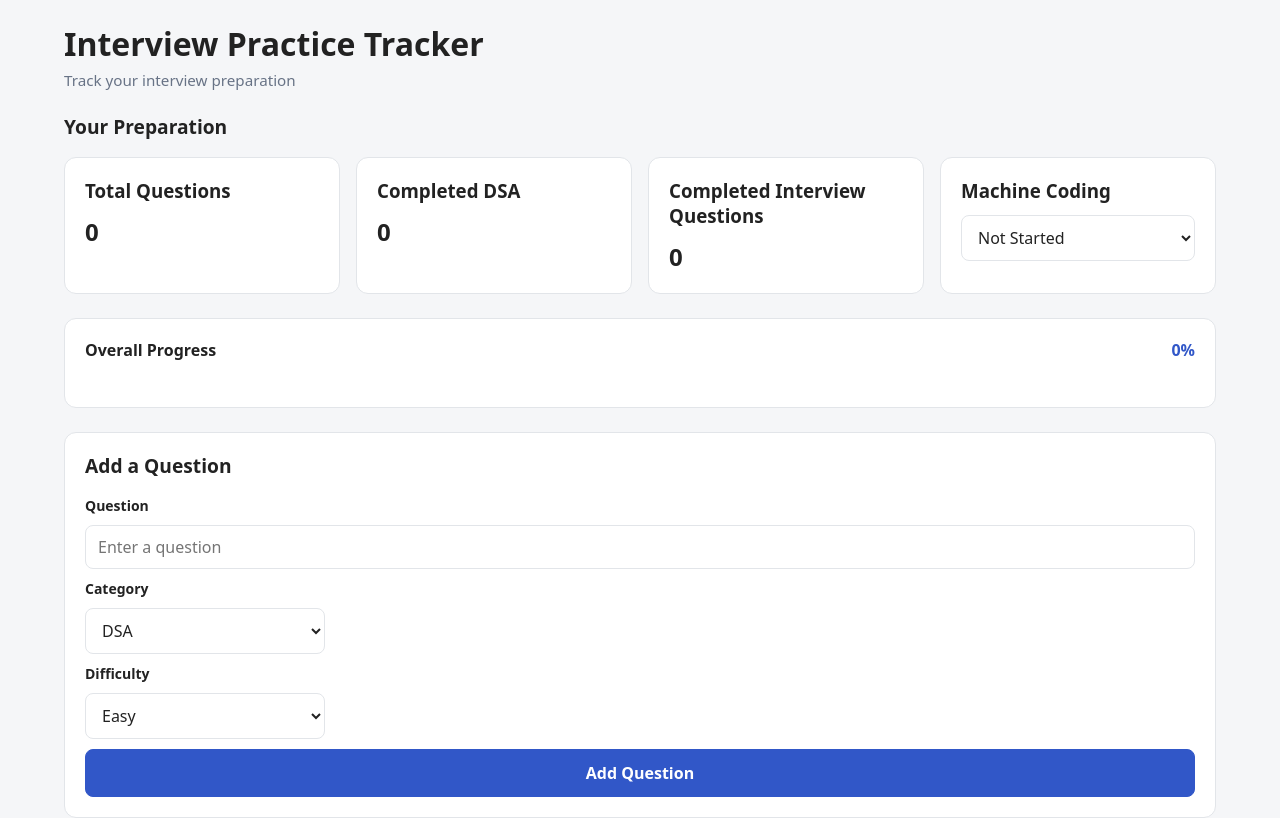
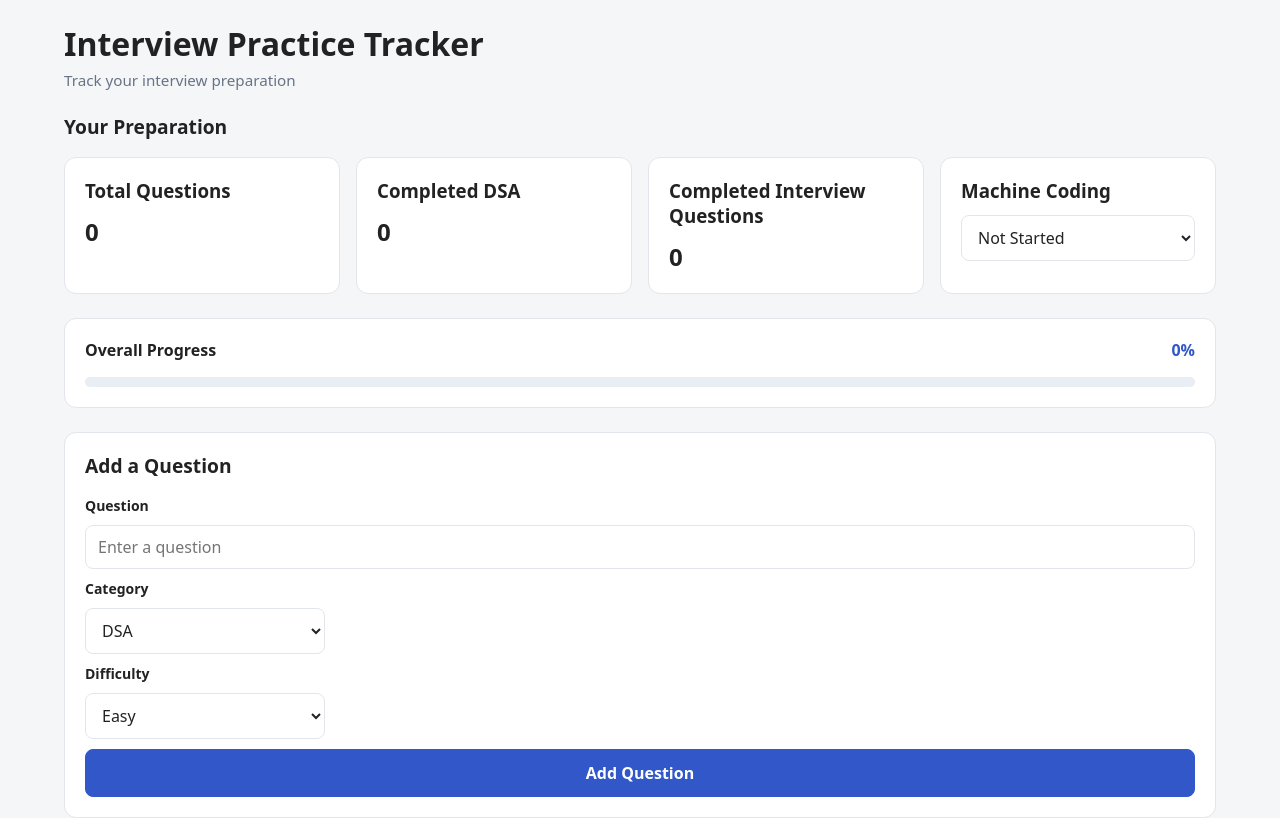
Before and after one commit to novix-vertex/SCS3-Interview-Practice-Tracker, a React (Vite) app: page / in a window 1280 px wide. Shown: the top 818 px of the page. Built offline with nearby package versions, Linux system fonts and the light colour scheme.

Commit message:
progress background color by mistaken forgot to added is corrected to show a bit gray background

```diff
--- a/src/index.css
+++ b/src/index.css
@@ -10,6 +10,7 @@
   --border-hover-color: #C5CBD5;
   --tag-background-color: #F0F2F6;
   --error-color: #C62828;
+  --progress-background-color: #E9EDF4;
 }
 
 /* Global Reset */
```
